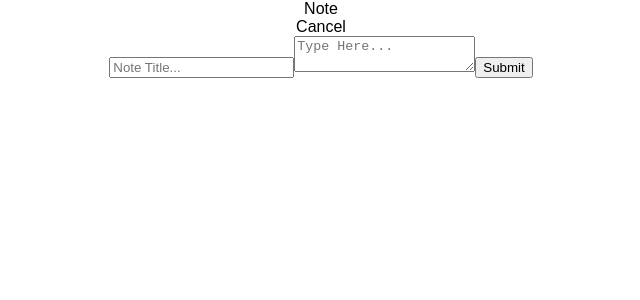
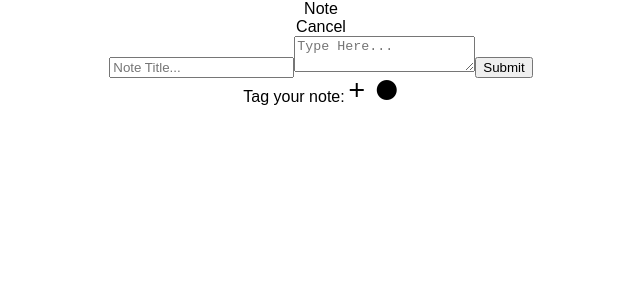
Before and after one commit to mefchristiansen/Notes, a React (Create React App) app: page / in a window 1280 px wide. Both pictures are taken after a click on the element "+ Note". Shown: the top 300 px of the page, without its empty margins (319-959 px from the left). Built offline with nearby package versions, Linux system fonts and the light colour scheme; no server answers.

Commit message:
add new tag button

```diff
--- a/src/App.js
+++ b/src/App.js
@@ -18,7 +18,8 @@ class App extends Component {
 
   toggleNote = () => {
     this.setState({
-      showNote: !this.state.showNote
+      showNote: !this.state.showNote,
+      note: {}
     });
   }
 
@@ -55,6 +56,16 @@ class App extends Component {
      .catch((err) => console.log(err.response.data));
   }
 
+  deleteNote = (id) => {
+    const newNotesState = this.state.notes.filter((note) => note.id !== id );
+
+    axios.delete(urlFor(`notes/${id}`))
+    .then((res) => this.setState({
+      notes: newNotesState
+    }))
+    .catch((err) => console.log(err.response.data));
+  }
+
   render() {
     const { showNote, notes, note } = this.state; // Destructure assignment
 
@@ -71,6 +82,7 @@ class App extends Component {
             getNotes={this.getNotes}
             notes={notes}
             getNote={this.getNote}
+            deleteNote={this.deleteNote}
           />
         }
       </div>
--- a/src/components/List.js
+++ b/src/components/List.js
@@ -8,7 +8,7 @@ class List extends React.Component {
 	}
 
 	render() {
-		const { notes, getNote } = this.props;
+		const { notes, getNote, deleteNote } = this.props;
 
 		const cards = notes.map((note, index) => {
 			return (
@@ -17,6 +17,7 @@ class List extends React.Component {
 					index = {index}
 					note = {note}
 					getNote = {getNote}
+					deleteNote = {deleteNote}
 				/>
 			);
 		});
--- a/src/components/Note.js
+++ b/src/components/Note.js
@@ -9,6 +9,15 @@ class Note extends React.Component {
 			content: this.content.value
 		}
 		this.props.submitNote(formData, this.props.note.id);
+	}
+
+	renderTagForm() {
+		return (
+			<span>
+				Tag your note:
+				<i className="tag-button material-icons">add circle</i>
+			</span>
+		);
 	}
 
 	render() {
@@ -32,6 +41,11 @@ class Note extends React.Component {
 					/>
 					<input className="note-button" type="submit" value="Submit" />
 				</form>
+				<div className='tag-container'>
+					<div className='tag-button-container'>
+						{this.renderTagForm()}
+					</div>
+				</div>
 			</div>
 		);
 	}
--- a/src/components/NoteCard.js
+++ b/src/components/NoteCard.js
@@ -2,7 +2,7 @@ import React from 'react';
 
 class NoteCard extends React.Component {
 	render() {
-		const { note, getNote } = this.props;
+		const { note, getNote, deleteNote } = this.props;
 
 		return (
 			<div className="note-card-container">
@@ -12,7 +12,7 @@ class NoteCard extends React.Component {
 				<div className="note-card-content">
 					{note.content}
 				</div>
-				<div className="note-card-delete">
+				<div className="note-card-delete" onClick={() => deleteNote(note.id)}>
 					<i className="material-icons">close</i>
 				</div>
 				<div className="note-card-edit" onClick={() => getNote(note.id)}>
```
